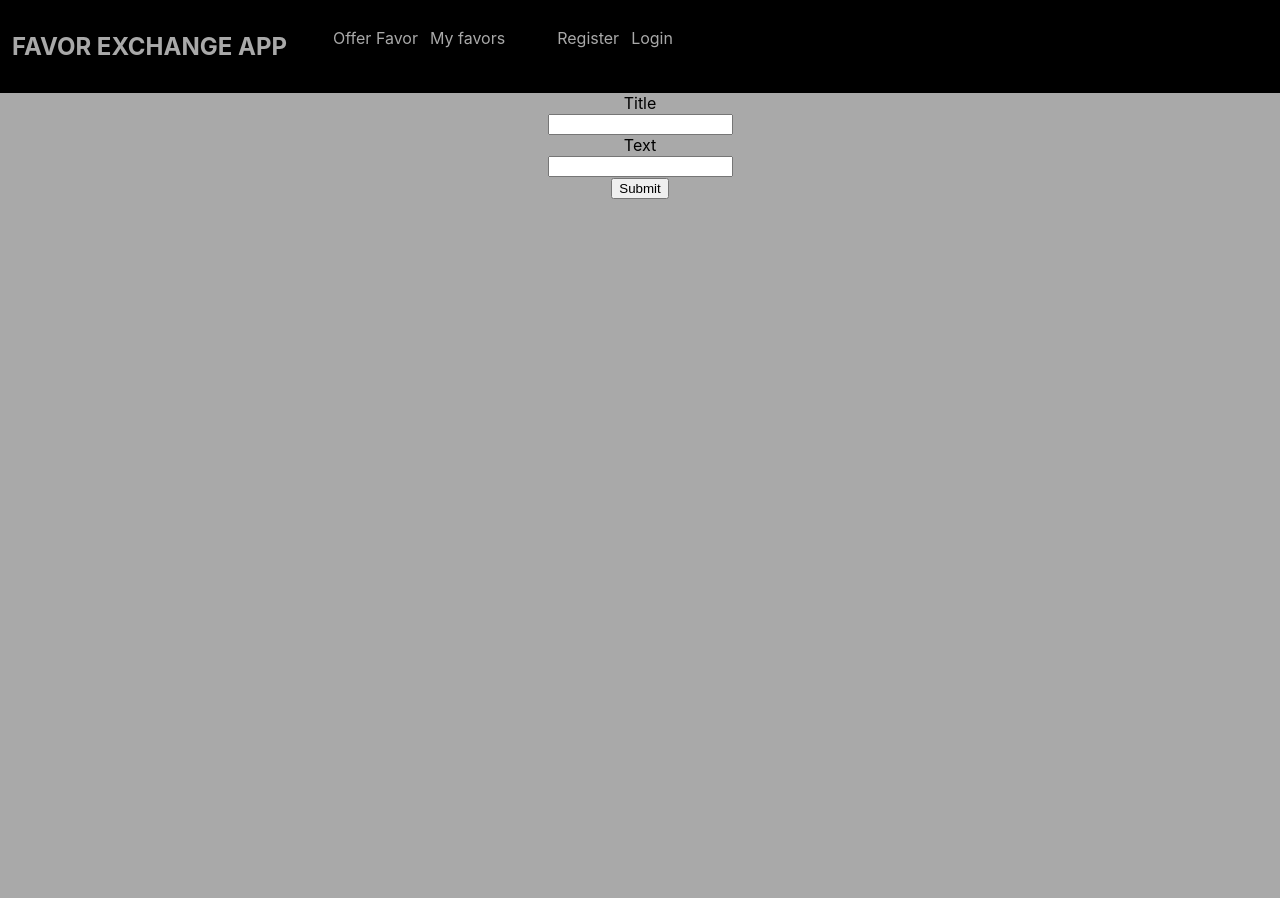
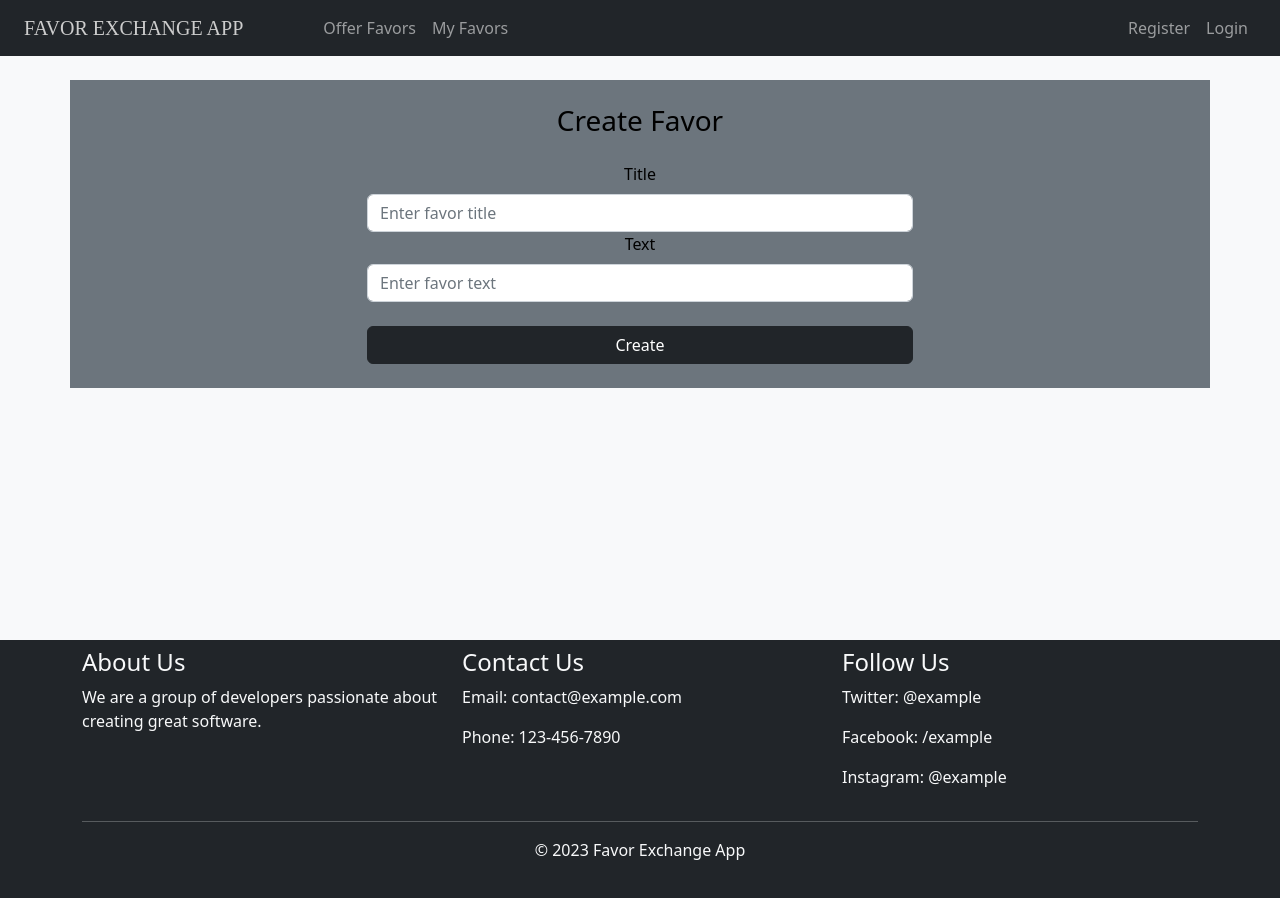
Before and after one commit to DamyanBG/favor-exchange-react-app, a React (Create React App) app: page /create-favor in a window 1280 px wide. Shown: the top 898 px of the page. Before the commit the page ends 800 px from the top, so only its background shows below. Built offline with nearby package versions, Linux system fonts and the light colour scheme.

Commit message:
more changes

```diff
--- a/package.json
+++ b/package.json
@@ -6,7 +6,9 @@
     "@testing-library/jest-dom": "^5.16.5",
     "@testing-library/react": "^13.4.0",
     "@testing-library/user-event": "^13.5.0",
+    "bootstrap": "^5.2.3",
     "react": "^18.2.0",
+    "react-bootstrap": "^2.7.2",
     "react-dom": "^18.2.0",
     "react-router-dom": "^6.8.1",
     "react-scripts": "5.0.1",
--- a/public/index.html
+++ b/public/index.html
@@ -26,7 +26,7 @@
     -->
     <title>React App</title>
   </head>
-  <body>
+  <body class="bg-light">
     <noscript>You need to enable JavaScript to run this app.</noscript>
     <div id="root"></div>
     <!--
--- a/src/App.css
+++ b/src/App.css
@@ -27,3 +27,7 @@ header ul li a {
 .text-center {
   text-align: center;
 }
+
+main {
+  min-height: 70vh;
+}
--- a/src/App.js
+++ b/src/App.js
@@ -4,6 +4,12 @@ import Header from './components/header/Header';
 import CreateFavor from './components/favor/CreateFavor';
 import Register from './components/user/Register';
 import { UserProvider } from './components/context/UserContext';
+import Login from './components/user/Login';
+import Footer from './components/footer/Footer';
+import HomePage from './components/HomePage';
+
+import 'bootstrap/dist/css/bootstrap.css';
+
 
 function App() {
   return (
@@ -13,11 +19,13 @@ function App() {
           <Header />
           <main>
             <Routes>
-              {/* <Route path="/" element={<HomePage />} /> */}
+              <Route path="/" element={<HomePage />} />
               <Route path="/create-favor" element={<CreateFavor />} />
               <Route path="/register" element={<Register />} />
+              <Route path="/login" element={<Login />} />
             </Routes>
           </main>
+          <Footer />
         </BrowserRouter>
       </UserProvider>
     </>
--- /dev/null
+++ b/src/components/HomePage.js
@@ -0,0 +1,16 @@
+import { Container, Card } from "react-bootstrap"
+
+const HomePage = () => {
+    return (
+        <Container className="mt-4 mb-4 pt-4 pb-4 bg-secondary">
+            <Card className="my-5 p-5">
+                <Card.Title>Welcome to Favor Exchange</Card.Title>
+                <Card.Text>
+                A platform where you can exchange favors with your friends and family!
+                </Card.Text>
+            </Card>
+        </Container>
+    )
+}
+
+export default  HomePage
--- /dev/null
+++ b/src/components/common/FormGroupRow.js
@@ -0,0 +1,25 @@
+import { Form } from "react-bootstrap";
+
+const FormGroupRow = ({
+  controlId,
+  labelText,
+  inputType,
+  inputPlaceholder,
+  inputValue,
+  inputName,
+  handleOnChange,
+}) => (
+  <Form.Group controlId={controlId}>
+    <Form.Label className="text-black">{labelText}</Form.Label>
+    <Form.Control
+      type={inputType}
+      placeholder={inputPlaceholder}
+      value={inputValue || ""}
+      name={inputName}
+      onChange={handleOnChange}
+      as="input"
+    />
+  </Form.Group>
+);
+
+export default FormGroupRow;
--- a/src/components/favor/CreateFavor.js
+++ b/src/components/favor/CreateFavor.js
@@ -1,71 +1,93 @@
 import { useContext, useState } from "react";
 import { HOST_URL } from "../common/urls";
 import { UserContext } from "../context/UserContext";
+import { Form, Button, Container, Row, Col } from "react-bootstrap";
+import FormGroupRow from "../common/FormGroupRow";
+
+const createFavorFields = [
+  {
+    controlId: "formBasicText1",
+    labelText: "Title",
+    inputPlaceholder: "Enter favor title",
+    inputType: "text",
+    inputName: "title",
+  },
+  {
+    controlId: "formBasicText",
+    labelText: "Text",
+    inputPlaceholder: "Enter favor text",
+    inputType: "text",
+    inputName: "text",
+  },
+];
 
 const CreateFavor = () => {
-    const [favorInfo, setFavorInfo] = useState({})
+  const [favorInfo, setFavorInfo] = useState({});
 
-    const { user } = useContext(UserContext)
+  const { user } = useContext(UserContext);
 
   const postFavor = () => {
     fetch(`${HOST_URL}/user_favors`, {
       method: "POST",
       body: JSON.stringify(favorInfo),
       headers: {
-                'Content-Type': 'application/json',
-                "Authorization": `Bearer ${user.token}`
+        "Content-Type": "application/json",
+        Authorization: `Bearer ${user.token}`,
+      },
+    })
+      .then((resp) => {
+        if (resp.status !== 201) {
+          console.log(resp);
+          alert("error!");
+          return resp.json();
         }
+        setFavorInfo({});
       })
-            .then(resp => {
-                if (resp.status !== 201) {
-                    console.log(resp)
-                    alert("error!")
-                    return resp.json()
-                }
-                setFavorInfo({})
-            })
-            .then(json => {
-                if (json) console.log(json)
-            })
-    }
+      .then((json) => {
+        if (json) console.log(json);
+      });
+  };
 
   const handleOnChange = (e) => {
     setFavorInfo({
       ...favorInfo,
-            [e.target.name]: e.target.value
-        })
-    }
+      [e.target.name]: e.target.value,
+    });
+  };
 
   const handleOnSubmit = (e) => {
-        e.preventDefault()
-        postFavor()
-    }
+    e.preventDefault();
+    postFavor();
+  };
 
   return (
-        <div className="text-center">
-            <form onSubmit={handleOnSubmit}>
-                <label>Title</label>
-                <article>
-                    <input
-                        type="text"
-                        name="title"
-                        value={favorInfo.title || ""}
-                        onChange={handleOnChange}
+    <Container className="mt-4 mb-4 pt-4 pb-4 bg-secondary">
+      <Row className="justify-content-center text-center">
+        <Col md={6}>
+          <Form onSubmit={handleOnSubmit}>
+            <h3 className="text-center text-black mb-4">Create Favor</h3>
+
+            {createFavorFields.map((cff) => (
+              <FormGroupRow
+                key={`key-${cff.controlId}`}
+                controlId={cff.controlId}
+                labelText={cff.labelText}
+                inputType={cff.inputType}
+                inputPlaceholder={cff.inputPlaceholder}
+                inputValue={favorInfo[cff.inputName]}
+                inputName={cff.inputName}
+                handleOnChange={handleOnChange}
               />
-                </article>
-                <label>Text</label>
-                <article>
-                    <input
-                        type="text"
-                        name="text"
-                        value={favorInfo.text || ""}
-                        onChange={handleOnChange}
-                    />
-                </article>
-                <button type="submit">Submit</button>
-            </form>
-        </div>
-    )
-}
+            ))}
+
+            <Button className="w-100 mt-4" variant="dark" type="submit">
+              Create
+            </Button>
+          </Form>
+        </Col>
+      </Row>
+    </Container>
+  );
+};
 
 export default CreateFavor;
--- /dev/null
+++ b/src/components/footer/Footer.js
@@ -0,0 +1,29 @@
+import { Container, Row, Col } from 'react-bootstrap';
+
+const Footer = () => (
+  <footer className="bg-dark text-light mt-auto pb-4 pt-2">
+    <Container>
+      <Row>
+        <Col xs={12} md={4}>
+          <h4>About Us</h4>
+          <p>We are a group of developers passionate about creating great software.</p>
+        </Col>
+        <Col xs={12} md={4}>
+          <h4>Contact Us</h4>
+          <p>Email: contact@example.com</p>
+          <p>Phone: 123-456-7890</p>
+        </Col>
+        <Col xs={12} md={4}>
+          <h4>Follow Us</h4>
+          <p>Twitter: @example</p>
+          <p>Facebook: /example</p>
+          <p>Instagram: @example</p>
+        </Col>
+      </Row>
+      <hr />
+      <p className="text-center">&copy; 2023 Favor Exchange App</p>
+    </Container>
+  </footer>
+);
+
+export default Footer;
--- a/src/components/header/Header.js
+++ b/src/components/header/Header.js
@@ -1,22 +1,41 @@
-import { Link } from "react-router-dom";
+import { Link } from 'react-router-dom';
+import { Navbar, Nav } from 'react-bootstrap';
+import { useContext } from 'react';
+import { UserContext } from "../context/UserContext";
 
+const Header = () => {
+  const { user } = useContext(UserContext)
 
-const Header = () => (
-  <header>
-    <h2 className="app-name">Favor exchange app</h2>
-    <nav>
-      <ul>
-        <li><Link to="/create-favor">Offer Favor</Link></li>
-        <li><Link to="my-favors">My favors</Link></li>
-      </ul>
-    </nav>
-    <nav>
-      <ul>
-        <li><Link to="/register">Register</Link></li>
-        <li><Link to="/login">Login</Link></li>
-      </ul>
-    </nav>
-  </header>
-);
+  return (
+    <Navbar bg="dark" variant="dark" expand="md">
+      <Navbar.Brand className="app-name text-uppercase ms-4 me-4" href="/" style={{ fontFamily: 'Montserrat', color: '#ccc' }}>
+        <span className="pe-4">Favor Exchange App</span>
+      </Navbar.Brand>
+      <Navbar.Toggle aria-controls="basic-navbar-nav" />
+      <Navbar.Collapse id="basic-navbar-nav">
+        <Nav className="ps-4 me-auto">
+          <Nav.Link as={Link} to="/create-favor">Offer Favors</Nav.Link>
+          <Nav.Link as={Link} to="/my-favors">My Favors</Nav.Link>
+        </Nav>
+        <Nav className="ms-auto me-4">
+          {
+            user.token ? (
+              <>
+                <Nav.Link as={Link} to="/profile">Profile</Nav.Link>
+                <Nav.Link as={Link} to="/logout">Logout</Nav.Link>
+              </>
+            ) : (
+              <>
+                <Nav.Link as={Link} to="/register">Register</Nav.Link>
+                <Nav.Link as={Link} to="/login">Login</Nav.Link>
+              </>
+            )
+          }
+        </Nav>
+      </Navbar.Collapse>
+    </Navbar>
+  )
+
+};
 
 export default Header;
--- /dev/null
+++ b/src/components/user/Login.js
@@ -0,0 +1,96 @@
+import { useContext, useState } from "react";
+import { Form, Button, Container, Row, Col } from "react-bootstrap";
+import { HOST_URL } from "../common/urls";
+import { UserContext } from "../context/UserContext";
+import { useNavigate } from "react-router-dom";
+import FormGroupRow from "../common/FormGroupRow";
+
+const loginFields = [
+    {
+        controlId: "formBasicEmail",
+        labelText: "Email address",
+        inputPlaceholder: "Enter email",
+        inputType: "email",
+        inputName: "email"
+    },
+    {
+        controlId: "formBasicPassword",
+        labelText: "Password",
+        inputPlaceholder: "Enter password",
+        inputType: "password",
+        inputName: "password"
+    },
+]
+
+const Login = () => {
+  const [credentials, setCredentials] = useState({});
+
+  const { setUser } = useContext(UserContext)
+  const navigate = useNavigate()
+
+  const login = () => {
+    fetch(`${HOST_URL}/login`, {
+        method: "POST",
+        body: JSON.stringify(credentials),
+        headers: {
+            'Content-Type': 'application/json',
+        },
+    })
+        .then(resp => {
+            console.log(resp)
+            return resp.json()
+        })
+        .then(json => {
+            console.log(json)
+            if (json.token) {
+                localStorage.setItem('user', JSON.stringify(json));
+                setUser(json);
+                navigate('/');
+            }
+        })
+  }
+
+  const handleOnChange = (e) => {
+    console.log(e)
+    setCredentials({
+        ...credentials,
+        [e.target.name]: e.target.value
+    })
+  }
+
+  const handleOnSubmit = (e) => {
+    e.preventDefault()
+    login()
+  }
+
+  return (
+    <Container className="mt-4 mb-4 pt-4 pb-4 bg-secondary">
+      <Row className="justify-content-center text-center">
+        <Col md={6}>
+          <Form onSubmit={handleOnSubmit}>
+            <h3 className="text-center text-black mb-4">Login</h3>
+
+            {loginFields.map((lf) => (
+                <FormGroupRow
+                    key={`key-${lf.controlId}`}
+                    controlId={lf.controlId}
+                    labelText={lf.labelText}
+                    inputType={lf.inputType}
+                    inputPlaceholder={lf.inputPlaceholder}
+                    inputValue={credentials[lf.inputName]}
+                    inputName={lf.inputName}
+                    handleOnChange={handleOnChange}
+                />
+            ))}
+
+            <Button className="w-100 mt-4" variant="dark" type="submit">
+              Login
+            </Button>
+          </Form>
+        </Col>
+      </Row>
+    </Container>
+  );
+};
+
+export default Login;
```
Also changed, not shown: 1 other file (tests, documents, lock files or other folders). Lines whose indentation alone changed are shown as unchanged.
